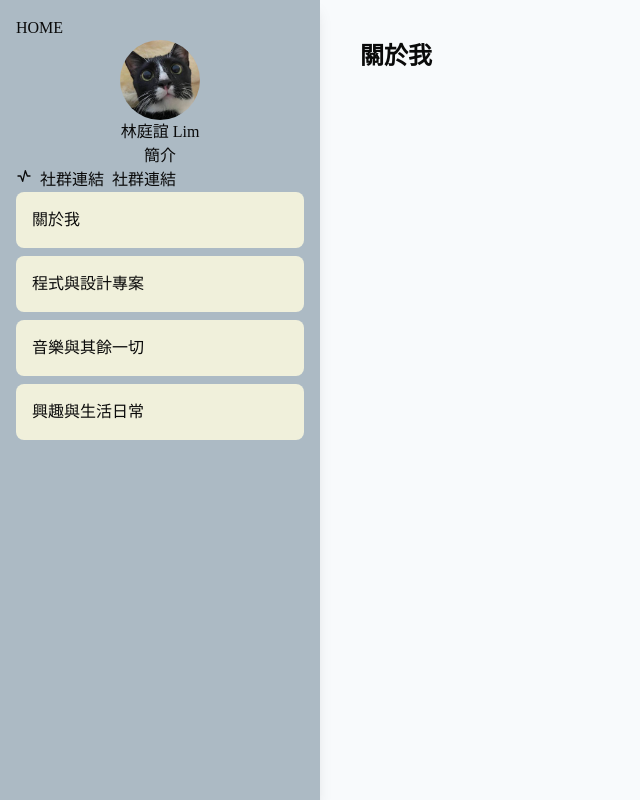
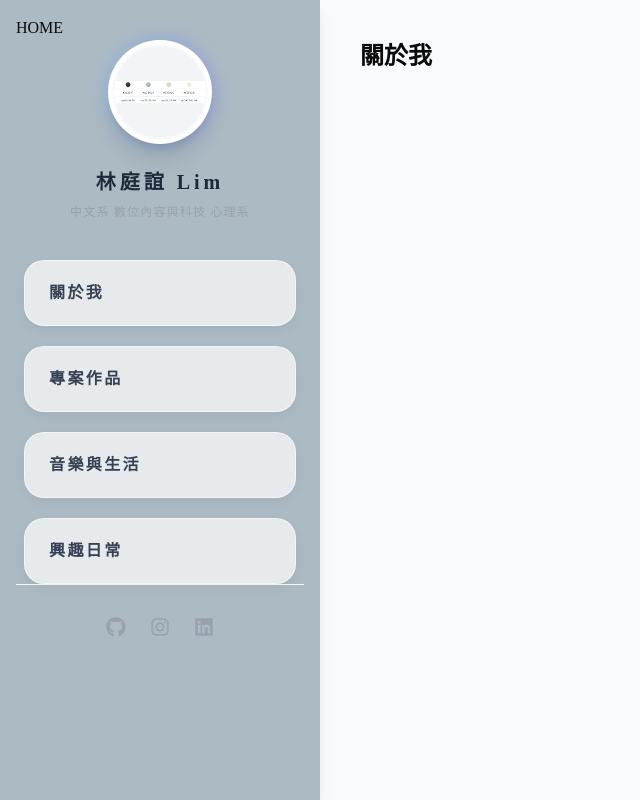
Before and after one commit to yeelin1128/1142_Web113101084_Hw1, a Next.js app: page /about in a window 1280 px wide. Shown: the whole page, without its empty margins (0-640 px from the left). Built offline with nearby package versions, Linux system fonts and the light colour scheme.

Commit message:
feat: 40

```diff
--- a/component/Menu.tsx
+++ b/component/Menu.tsx
@@ -14,41 +14,62 @@ export default function Menu() {
             HOME
         </Link>
 
-        <div className="flex justify-center items-center w-full">
-          <div className="bg-gray-200 w-[80px] h-[80px] rounded-full overflow-hidden flex justify-center items-center">
-            <Image src="/cat.png" alt="Head sticker" width={80} height={80} />
+        <div className="flex justify-center items-center mb-6">
+        <div className="relative group">
+          {/* 背景光圈裝飾 */}
+          <div className="absolute -inset-1 bg-gradient-to-r from-blue-400 to-indigo-500 rounded-full blur opacity-25 group-hover:opacity-50 transition duration-1000"></div>
+
+          <div className="relative bg-white p-1 rounded-full shadow-xl">
+            <div className="bg-gray-100 w-24 h-24 rounded-full overflow-hidden flex justify-center items-center border-2 border-gray-50">
+              <Image src="/head-sticker.png" alt="Head sticker" width={96} height={96} className="object-cover" />
+            </div>
           </div>
         </div>
+      </div>
 
-        <div className="text-center">林庭誼 Lim</div>
-        <div className="text-center">簡介</div>
+      <div className="text-center mb-10">
+        <h2 className="text-xl font-bold tracking-[0.2em] text-gray-800 mb-2">林庭誼 Lim</h2>
+        <p className="text-xs text-gray-400 tracking-widest uppercase">中文系 數位內容與科技 心理系</p>
+      </div>
 
-        <div className="flex gap-2">
-          {/* icons, links, images */}
-          <div>
-            <TbActivity />
-          </div>
-          <div>社群連結</div>
-          <div>社群連結</div>
-        </div>
+      {/* 3. 選項欄位（強化浮動與間距設計） */}
+      <nav className="flex flex-col gap-5 flex-grow px-2"> {/* 增加 gap 讓選項不擁擠 */}
+        {[
+          { name: "關於我", href: "/about" },
+          { name: "專案作品", href: "/programming-project" },
+          { name: "音樂與生活", href: "/design-project" },
+          { name: "興趣日常", href: "/hobby" }
+        ].map((item) => (
+          <Link key={item.href} href={item.href}>
+            <div className="group relative bg-white/70 backdrop-blur-sm border border-white/50
+                          px-6 py-5 rounded-[20px]  /* 增加內距 (padding) */
+                          shadow-[0_4px_12px_rgba(0,0,0,0.05)]
+                          hover:shadow-[0_20px_40px_rgba(0,0,0,0.12)]
+                          hover:-translate-y-2 hover:bg-white /* 懸停時上移更多並變亮 */
+                          transition-all duration-500 ease-[cubic-bezier(0.23,1,0.32,1)]
+                          active:scale-95 cursor-pointer">
 
+              <span className="text-gray-700 group-hover:text-indigo-600 font-semibold
+                            tracking-[0.15em] transition-colors duration-300">
+                {item.name}
+              </span>
 
-        <Link href="/about">
-          <div className="bg-[#f0f0db] p-[16px] rounded-md">關於我</div>
-        </Link>
+              {/* 右側流光箭頭 */}
+              <span className="absolute right-6 top-1/2 -translate-y-1/2 opacity-0
+                            group-hover:opacity-100 group-hover:translate-x-1 transition-all">
+                <span className="text-indigo-500">→</span>
+              </span>
+            </div>
+          </Link>
+        ))}
+      </nav>
 
-        <Link href="/hobby">
-          <div className="bg-[#f0f0db] p-[16px] mt-2 rounded-md">程式與設計專案</div>
-        </Link>
-
-        <Link href="/design-project">
-          <div className="bg-[#f0f0db] p-[16px] mt-2 rounded-md">音樂與其餘一切</div>
-        </Link>
-
-        <Link href="/programming-project">
-          <div className="bg-[#f0f0db] p-[16px] mt-2 rounded-md">興趣與生活日常</div>
-        </Link>
-
+      {/* 4. 社群圖示 */}
+      <div className="flex justify-center gap-6 mt-auto pt-8 border-t border-gray-50">
+        <FaGithub className="text-gray-400 hover:text-black cursor-pointer transition-colors" size={20} />
+        <FaInstagram className="text-gray-400 hover:text-pink-500 cursor-pointer transition-colors" size={20} />
+        <FaLinkedin className="text-gray-400 hover:text-blue-600 cursor-pointer transition-colors" size={20} />
+      </div>
 
         </div>
     </>
```
Also changed, not shown: public/IMG_20260315_211104_000.webp (added), public/head-sticker.png (renamed from public/螢幕擷取畫面 2026-04-12 184330.png).
